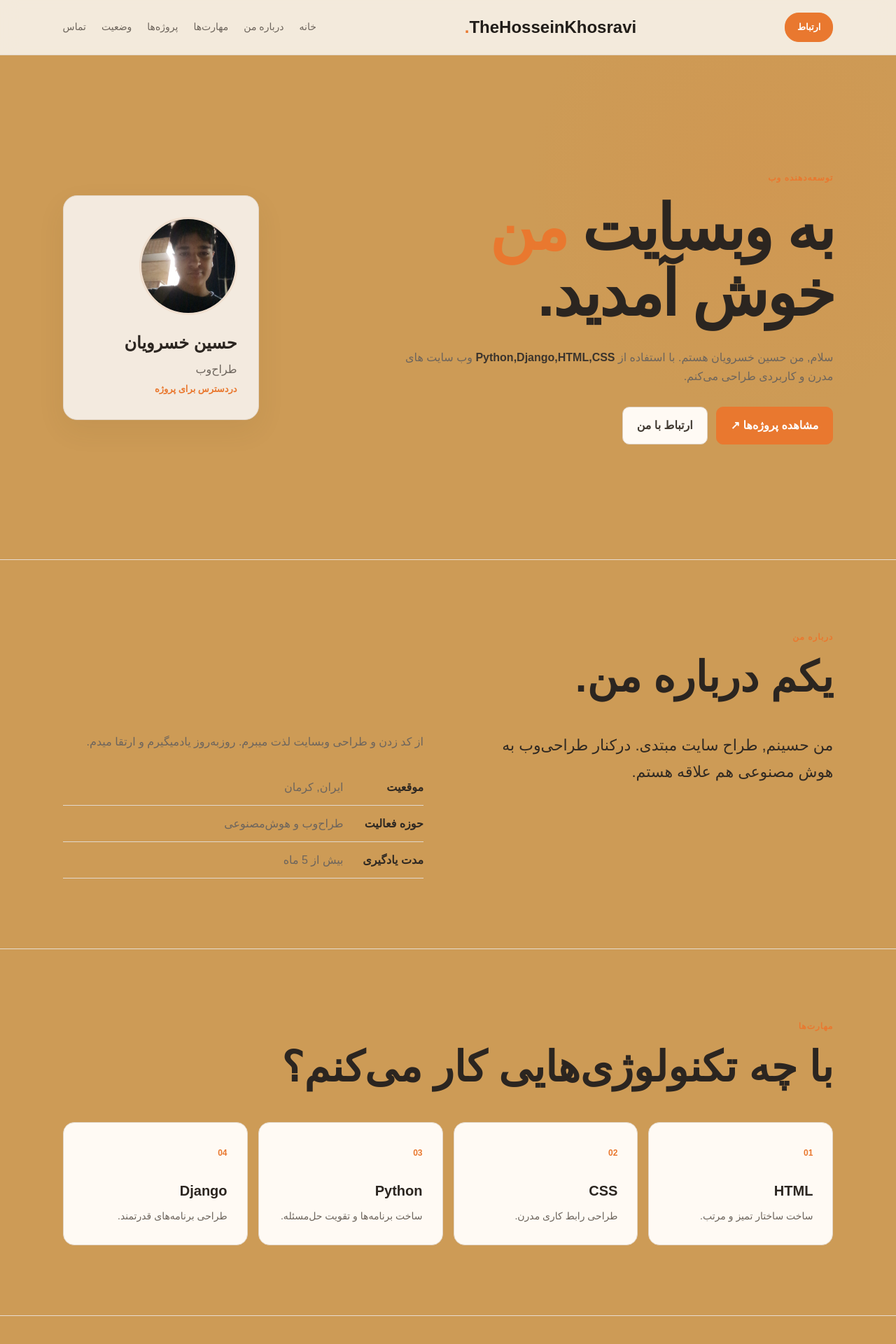
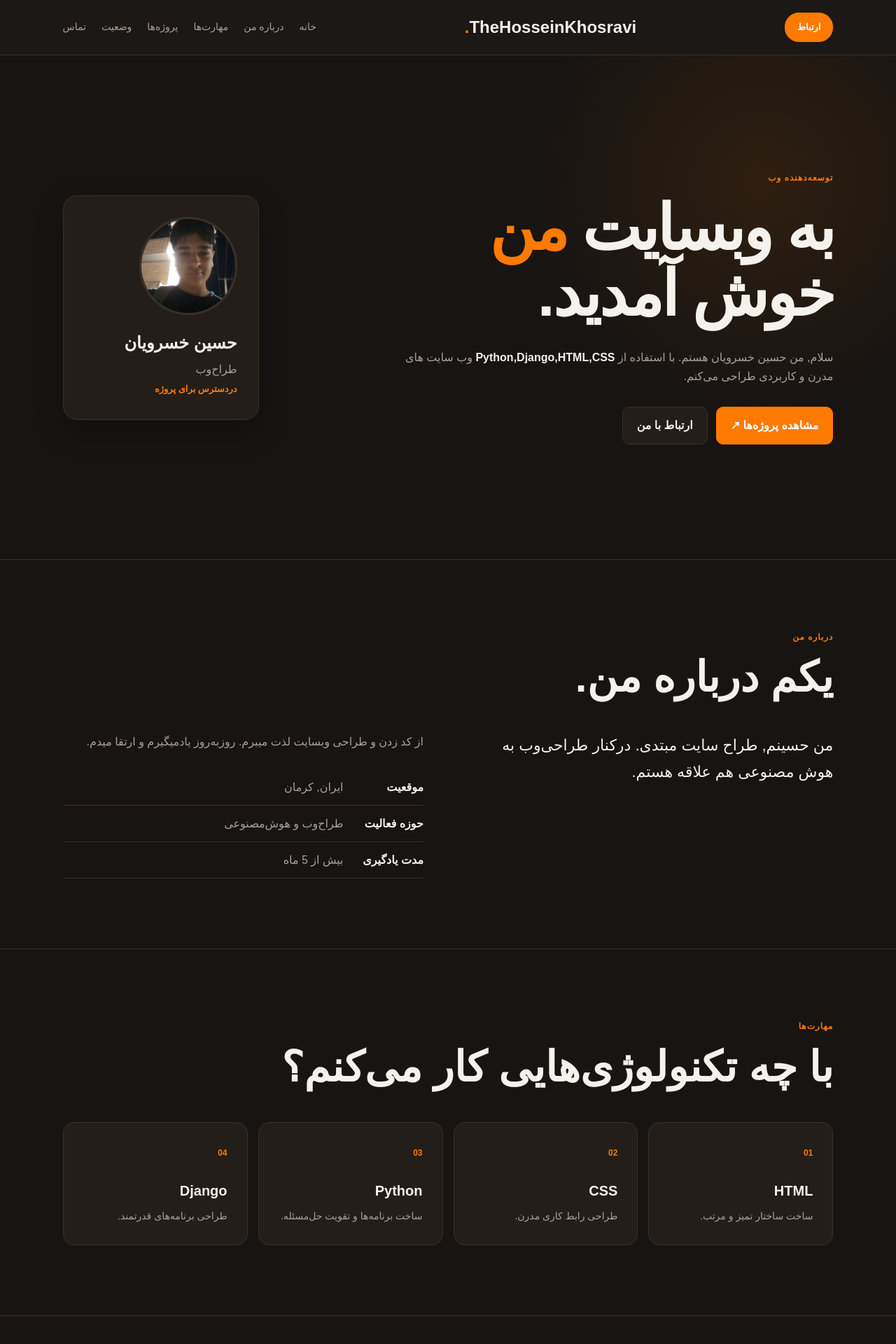
Before and after one commit to Luffysun09/Real-Web-Project, a Django app: page / in a window 1280 px wide. Shown: the top 1920 px of the page at 70% size. Run offline with Django 5.2, Linux system fonts and the light colour scheme.

Commit message:
Update Style.css

```diff
--- a/mywebsite/static/css/Style.css
+++ b/mywebsite/static/css/Style.css
@@ -10,8 +10,8 @@ html {
 
 body {
     font-family: Arial, sans-serif;
-    background-color: #cd9b56;
-    color: #2b2520;
+    background-color: #171412;
+    color: #F5F1EC;
     line-height: 1.7;
     direction: rtl;
 }
@@ -37,9 +37,9 @@ header {
     align-items: center;
     padding: 18px 7%;
 
-    background-color: rgba(247, 241, 232, 0.92);
+    background-color: rgba(29, 25, 22, 0.92);
 
-    border-bottom: 1px solid #e2d7c9;
+    border-bottom: 1px solid #3A3028;
 
     backdrop-filter: blur(12px);
 }
@@ -47,11 +47,11 @@ header {
 .logo {
     font-size: 24px;
     font-weight: bold;
-    color: #211d19;
+    color: #F5F1EC;
 }
 
 .logo span {
-    color: #e9782f;
+    color: #FF7A00;
 }
 
 .nav-links {
@@ -60,13 +60,13 @@ header {
 }
 
 .nav-links a {
-    color: #6d655d;
+    color: #A8A19A;
     font-size: 14px;
     transition: 0.3s;
 }
 
 .nav-links a:hover {
-    color: #e9782f;
+    color: #FF7A00;
 }
 
 .talk-button {
@@ -74,10 +74,10 @@ header {
 
     padding: 9px 17px;
 
-    background-color: #e9782f;
+    background-color: #FF7A00;
     color: #ffffff;
 
-    border: 1px solid #e9782f;
+    border: 1px solid #FF7A00;
     border-radius: 20px;
 
     font-size: 13px;
@@ -109,7 +109,7 @@ header {
     background:
         radial-gradient(
             circle at 85% 25%,
-            rgba(233, 120, 47, 0.10),
+            rgba(255, 122, 0, 0.10),
             transparent 28%
         );
 }
@@ -120,7 +120,7 @@ header {
 }
 
 .small-title {
-    color: #e9782f;
+    color: #FF7A00;
     font-size: 12px;
     font-weight: bold;
     letter-spacing: 1px;
@@ -134,18 +134,18 @@ header {
 }
 
 .home h1 span {
-    color: #e9782f;
+    color: #FF7A00;
 }
 
 .description {
-    color: #6d655d;
+    color: #A8A19A;
     max-width: 620px;
     margin: 30px 0;
     font-size: 16px;
 }
 
 .description b {
-    color: #3b342d;
+    color: #F5F1EC;
 }
 
 /* =========================
@@ -181,31 +181,31 @@ header {
 }
 
 .main-button {
-    background-color: #e9782f;
+    background-color: #FF7A00;
     color: #ffffff;
 
-    border: 1px solid #e9782f;
+    border: 1px solid #FF7A00;
 }
 
 .main-button:hover {
-    background-color: #d96620;
-    border-color: #d96620;
+    background-color: #B85C00;
+    border-color: #B85C00;
 
     transform: translateY(-3px);
 
-    box-shadow: 0 10px 30px rgba(233, 120, 47, 0.20);
+    box-shadow: 0 10px 30px rgba(255, 122, 0, 0.20);
 }
 
 .second-button {
-    background-color: #fffaf4;
-    color: #403931;
+    background-color: #241E1A;
+    color: #F5F1EC;
 
-    border: 1px solid #ddcfbf;
+    border: 1px solid #3A3028;
 }
 
 .second-button:hover {
-    border-color: #e9782f;
-    color: #e9782f;
+    border-color: #FF7A00;
+    color: #FF7A00;
 
     transform: translateY(-3px);
 }
@@ -220,14 +220,14 @@ header {
 
     padding: 30px;
 
-    background-color: #F3EADF;
+    background-color: #241E1A;
 
-    border: 1px solid #e2d5c6;
+    border: 1px solid #3A3028;
     border-radius: 20px;
 
     text-align: right;
 
-    box-shadow: 0 15px 40px rgba(74, 51, 29, 0.07);
+    box-shadow: 0 15px 40px rgba(0, 0, 0, 0.25);
 
     transition: 0.3s;
 }
@@ -247,7 +247,7 @@ header {
 
     margin-bottom: 20px;
 
-    border: 3px solid #f0dfcf;
+    border: 3px solid #3A3028;
 }
 
 .profile-picture img {
@@ -262,7 +262,7 @@ header {
 }
 
 .profile p {
-    color: #6d655d;
+    color: #A8A19A;
 }
 
 .profile span {
@@ -270,7 +270,7 @@ header {
 
     margin-top: 4px;
 
-    color: #e9782f;
+    color: #FF7A00;
 
     font-size: 13px;
     font-weight: bold;
@@ -283,7 +283,7 @@ header {
 .section {
     padding: 100px 7%;
 
-    border-top: 1px solid #e7ddd1;
+    border-top: 1px solid #3A3028;
 }
 
 .section h2 {
@@ -306,12 +306,12 @@ header {
     flex: 1;
 
     font-size: 22px;
-    color: #302922;
+    color: #F5F1EC;
 }
 
 .about-info {
     flex: 1;
-    color: #6d655d;
+    color: #A8A19A;
 }
 
 .info {
@@ -321,14 +321,14 @@ header {
 .info p {
     padding: 12px 0;
 
-    border-bottom: 1px solid #e2d8cc;
+    border-bottom: 1px solid #3A3028;
 }
 
 .info strong {
     display: inline-block;
     width: 110px;
 
-    color: #2e2822;
+    color: #F5F1EC;
 }
 
 /* =========================
@@ -345,9 +345,9 @@ header {
 .skill {
     padding: 28px;
 
-    background-color: #fffaf4;
+    background-color: #241E1A;
 
-    border: 1px solid #e2d5c6;
+    border: 1px solid #3A3028;
     border-radius: 16px;
 
     transition: 0.3s;
@@ -356,13 +356,13 @@ header {
 .skill:hover {
     transform: translateY(-6px);
 
-    border-color: #e9782f;
+    border-color: #FF7A00;
 
-    box-shadow: 0 15px 35px rgba(74, 51, 29, 0.08);
+    box-shadow: 0 15px 35px rgba(0, 0, 0, 0.25);
 }
 
 .skill span {
-    color: #e9782f;
+    color: #FF7A00;
 
     font-size: 12px;
     font-weight: bold;
@@ -375,7 +375,7 @@ header {
 }
 
 .skill p {
-    color: #6d655d;
+    color: #A8A19A;
 
     font-size: 14px;
 }
```
Also changed, not shown: other parts of mywebsite/static/css/Style.css (+43 -43 lines).
